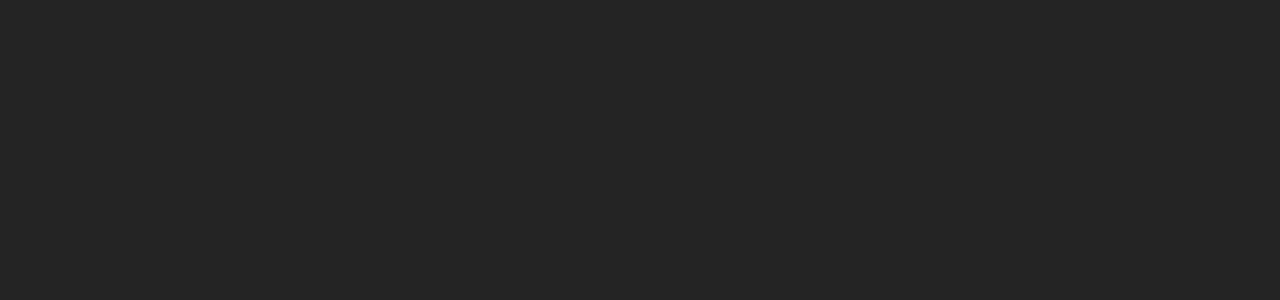
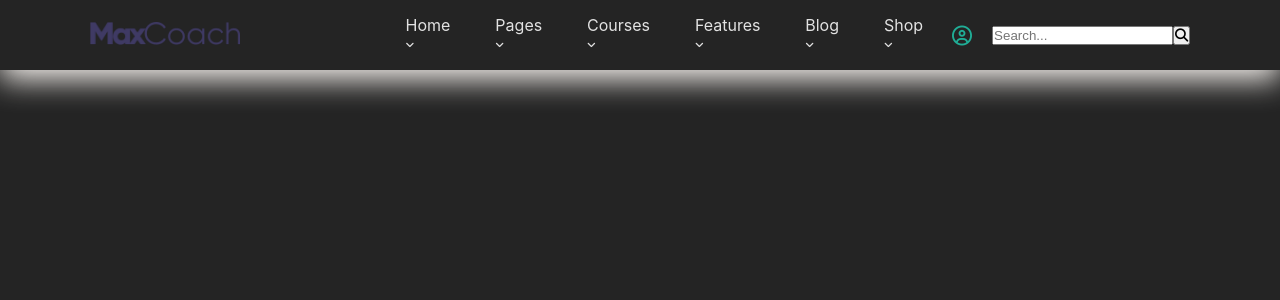
Before and after one commit to GiorgioMos/proj-html-vuejs, a Vue app: page / in a window 1280 px wide. Shown: the top 300 px of the page. Built offline with nearby package versions, Linux system fonts and the light colour scheme.

Commit message:
Nav Bar almost done

```diff
--- a/index.html
+++ b/index.html
@@ -5,6 +5,7 @@
   <meta charset="UTF-8" />
   <link rel="icon" type="image/svg+xml" href="/vite.svg" />
   <meta name="viewport" content="width=device-width, initial-scale=1.0" />
+  <link rel="stylesheet" href="https://cdnjs.cloudflare.com/ajax/libs/font-awesome/6.5.1/css/all.min.css">
   <title>Course Portal</title>
 </head>
 
--- a/src/App.vue
+++ b/src/App.vue
@@ -1,7 +1,20 @@
-<script setup>
-import AppHeader from './components/AppHeader.vue'
-import AppMain from './components/AppMain.vue'
-import AppFooter from './components/AppFooter.vue'
+<script>
+import AppHeader from './components/AppHeader.vue';
+import AppMain from './components/AppMain.vue';
+import AppFooter from './components/AppFooter.vue';
+
+export default {
+    components: {
+        AppHeader,
+        AppMain,
+        AppFooter,
+    },
+    data() {
+        return {
+
+        }
+    }
+}
 </script>
 
 <template>
--- a/src/components/AppHeader.vue
+++ b/src/components/AppHeader.vue
@@ -1,7 +1,63 @@
 <script>
-
+export default {
+    data() {
+        return {
+            NavItems: [
+                { name: 'Home' },
+                { name: 'Pages' },
+                { name: 'Courses' },
+                { name: 'Features' },
+                { name: 'Blog' },
+                { name: 'Shop' }
+            ]
+        }
+    }
+}
 </script>
 
-<template></template>
+<template>
+    <div id="nav">
+        <a href="#"><img src="../assets/img/dark-logo.png" alt="Logo"></a>
+        <ul>
+            <li v-for="NavItem in NavItems">{{ NavItem.name }} <i class="fa-solid fa-angle-down fa-2xs"></i></li>
+        </ul>
+        <a class="user-icon" href="#"><i class="fa-regular fa-circle-user fa-lg"></i></a>
+        <input type="text" placeholder="Search..." name="search">
+        <button type="submit"><i class="fa-solid fa-magnifying-glass"></i></button>
+    </div>
+</template>
 
-<style scoped lang="scss"></style>
+<style scoped lang="scss">
+#nav {
+    display: flex;
+    height: 70px;
+    box-shadow: 0px 10px 30px #F5F1ED;
+    justify-content: center;
+    align-items: center;
+    padding: 0 7%;
+
+    img {
+        width: 150px;
+        margin-right: 150px;
+    }
+
+    input {
+        margin-left: 20px;
+    }
+
+    .user-icon {
+        color: #20AD96;
+    }
+
+}
+
+ul {
+    list-style-type: none;
+    display: flex;
+    padding: 0;
+
+    li {
+        margin: 1rem;
+    }
+}
+</style>
--- a/src/style.scss
+++ b/src/style.scss
@@ -1,12 +1,16 @@
 :root {
   font-family: Inter, system-ui, Avenir, Helvetica, Arial, sans-serif;
-  line-height: 1.5;
-  font-weight: 400;
 
   color-scheme: light dark;
   color: rgba(255, 255, 255, 0.87);
   background-color: #242424;
 
+}
+
+* {
+  box-sizing: border-box;
+  padding: 0;
+  margin: 0;
 }
 
 // ColorPalette:
```
